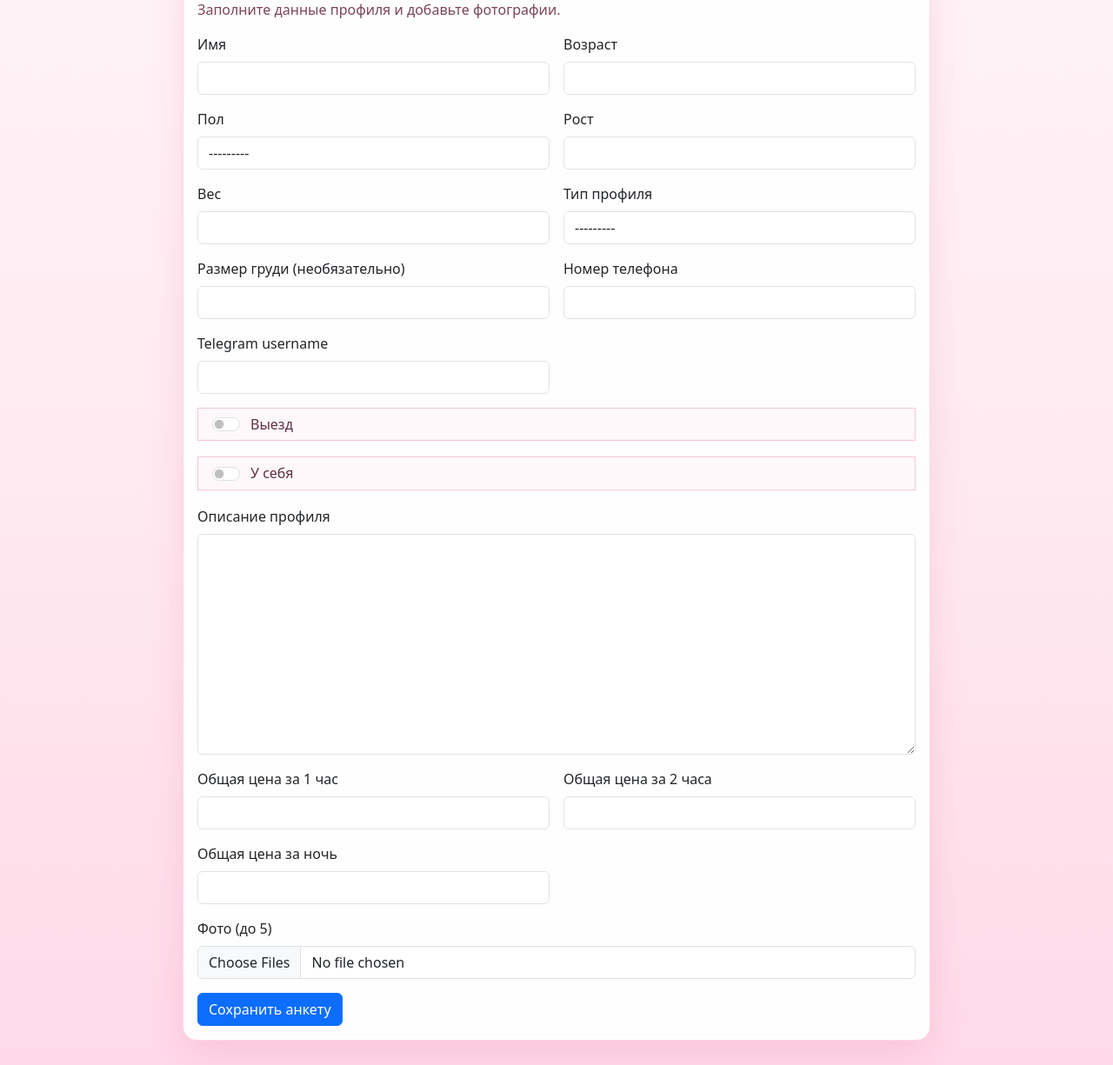
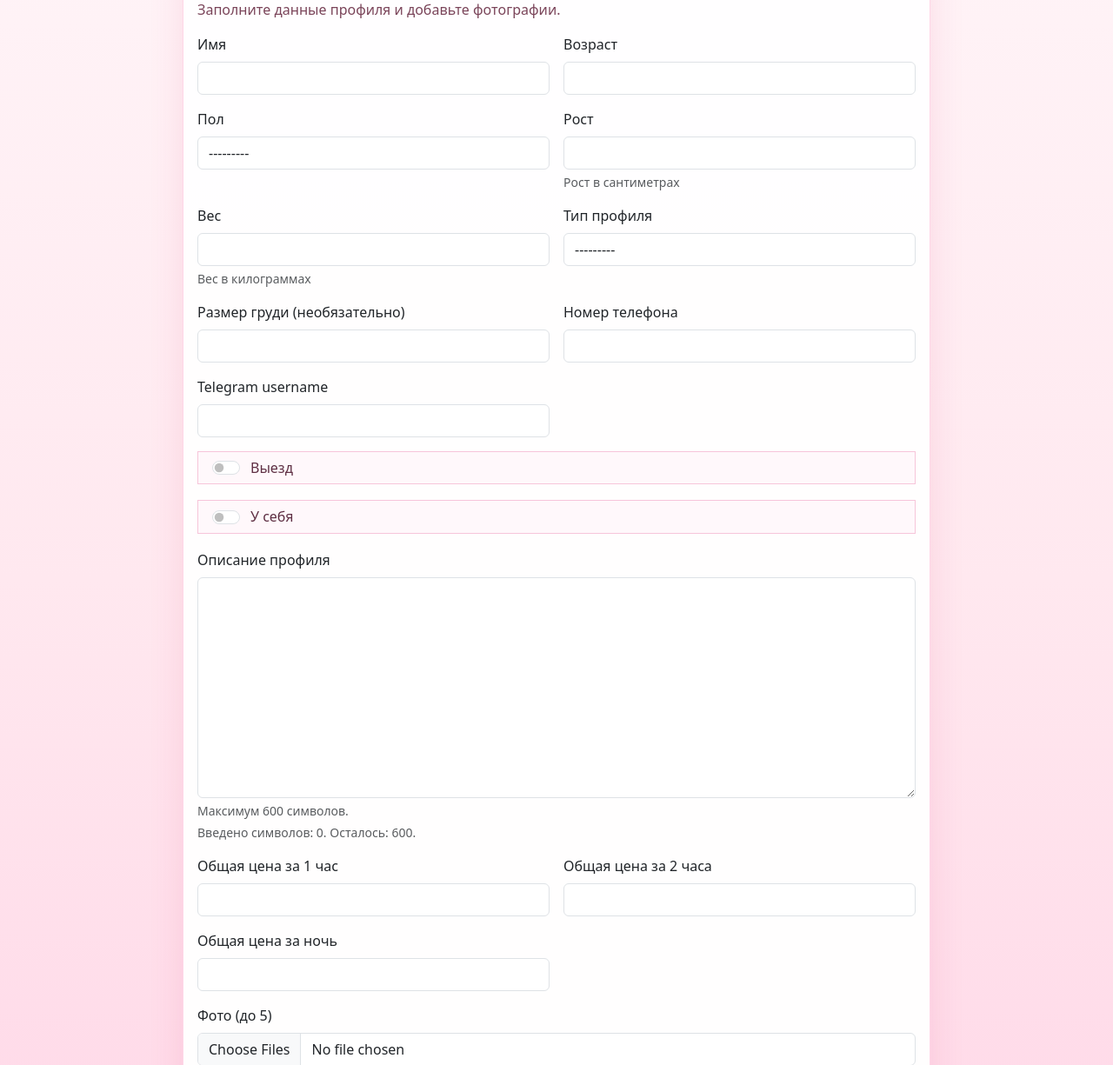
Before and after one commit to Shakhriyor10/inticom, a Django app: page /profile/edit/ in a window 1280 px wide. Shown: the part 164-1389 px from the top of the page at 87% size. Run offline with Django 3.2, Linux system fonts and the light colour scheme; the visitor is signed in with stand-in values (Sample User, id 1).

Commit message:
sadasdlsakdsa

```diff
--- a/frontend/forms.py
+++ b/frontend/forms.py
@@ -1,3 +1,5 @@
+import re
+
 from django import forms
 from django.contrib.auth.forms import AuthenticationForm, UserCreationForm
 from django.contrib.auth.models import User
@@ -43,6 +45,8 @@ class SignUpForm(UserCreationForm):
 
 
 class ProfileForm(forms.ModelForm):
+    DESCRIPTION_MAX_LENGTH = 600
+
     def __init__(self, *args, **kwargs):
         super().__init__(*args, **kwargs)
         for field_name, field in self.fields.items():
@@ -50,6 +54,12 @@ class ProfileForm(forms.ModelForm):
                 field.widget.attrs['class'] = 'form-check-input'
                 continue
             field.widget.attrs['class'] = 'form-control'
+
+        self.fields['description'].max_length = self.DESCRIPTION_MAX_LENGTH
+        self.fields['description'].widget.attrs['maxlength'] = self.DESCRIPTION_MAX_LENGTH
+        self.fields['description'].help_text = (
+            f'Максимум {self.DESCRIPTION_MAX_LENGTH} символов.'
+        )
 
     class Meta:
         model = Profile
@@ -98,6 +108,16 @@ class ProfileForm(forms.ModelForm):
 
         cleaned_data['telegram_username'] = telegram_username
         return cleaned_data
+
+    def clean_description(self):
+        description = (self.cleaned_data.get('description') or '').strip()
+        description = description.replace('\r\n', '\n').replace('\r', '\n')
+        description = re.sub(r'\n\s*\n+', '\n\n', description)
+        if len(description) > self.DESCRIPTION_MAX_LENGTH:
+            raise forms.ValidationError(
+                f'Описание профиля не должно превышать {self.DESCRIPTION_MAX_LENGTH} символов.'
+            )
+        return description
 
 
 class ServiceForm(forms.ModelForm):
--- a/templates/base.html
+++ b/templates/base.html
@@ -174,5 +174,6 @@
 </main>
 
 <script src="https://cdn.jsdelivr.net/npm/bootstrap@5.3.3/dist/js/bootstrap.bundle.min.js"></script>
+{% block extra_scripts %}{% endblock %}
 </body>
 </html>
--- a/templates/profile_form.html
+++ b/templates/profile_form.html
@@ -18,6 +18,18 @@
                     {% else %}
                         <label class="form-label">{{ field.label }}</label>
                         {{ field }}
+                        {% if field.help_text %}
+                            <div class="form-text">{{ field.help_text }}</div>
+                        {% endif %}
+                        {% if field.name == 'description' %}
+                            <div
+                                class="form-text"
+                                id="description-counter"
+                                data-max-length="{{ field.field.max_length|default:600 }}"
+                            >
+                                Введено символов: 0. Осталось: {{ field.field.max_length|default:600 }}.
+                            </div>
+                        {% endif %}
                     {% endif %}
                     {% if field.errors %}<div class="text-danger small mt-1">{{ field.errors }}</div>{% endif %}
                 </div>
@@ -52,3 +64,27 @@
     </div>
 </div>
 {% endblock %}
+
+{% block extra_scripts %}
+<script>
+    document.addEventListener('DOMContentLoaded', function () {
+        const descriptionInput = document.getElementById('id_description');
+        const counter = document.getElementById('description-counter');
+
+        if (!descriptionInput || !counter) {
+            return;
+        }
+
+        const maxLength = Number(counter.dataset.maxLength || 600);
+
+        const updateCounter = () => {
+            const currentLength = descriptionInput.value.length;
+            const remaining = Math.max(maxLength - currentLength, 0);
+            counter.textContent = `Введено символов: ${currentLength}. Осталось: ${remaining}.`;
+        };
+
+        descriptionInput.addEventListener('input', updateCounter);
+        updateCounter();
+    });
+</script>
+{% endblock %}
```
